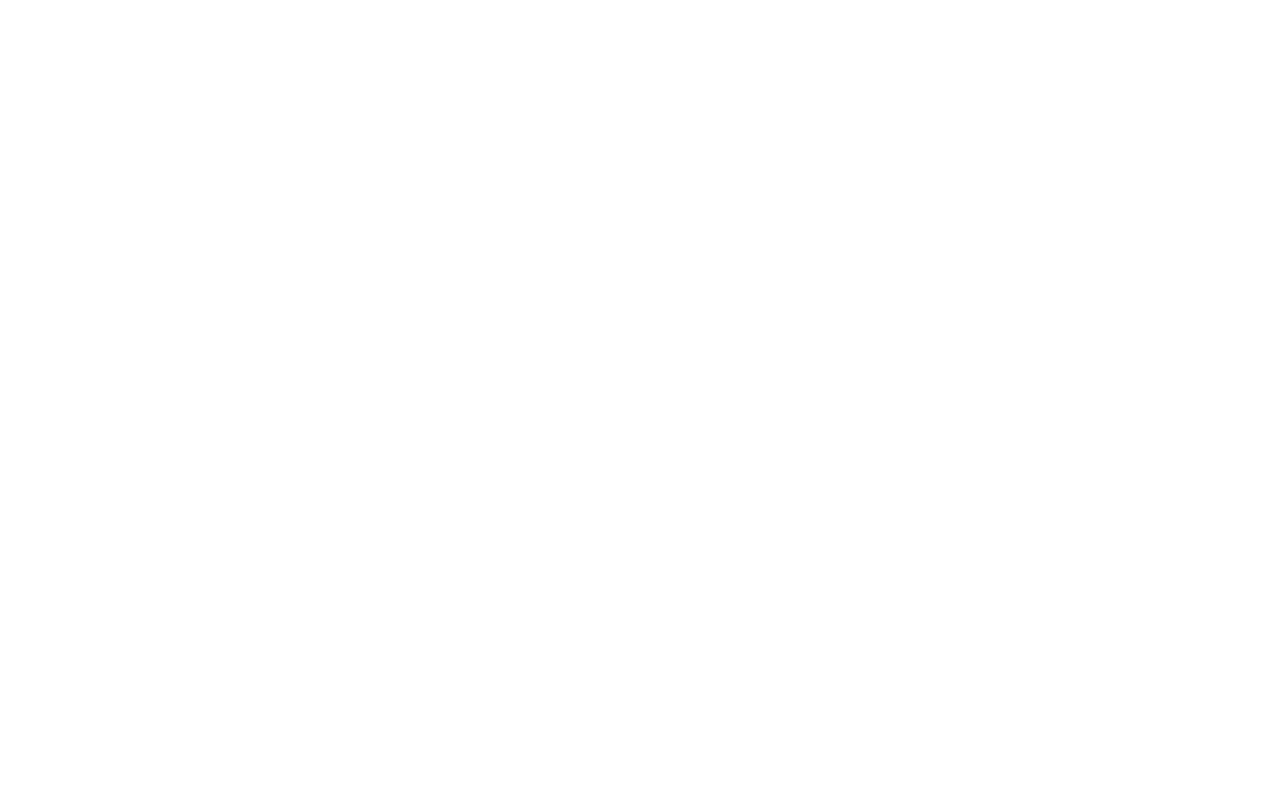
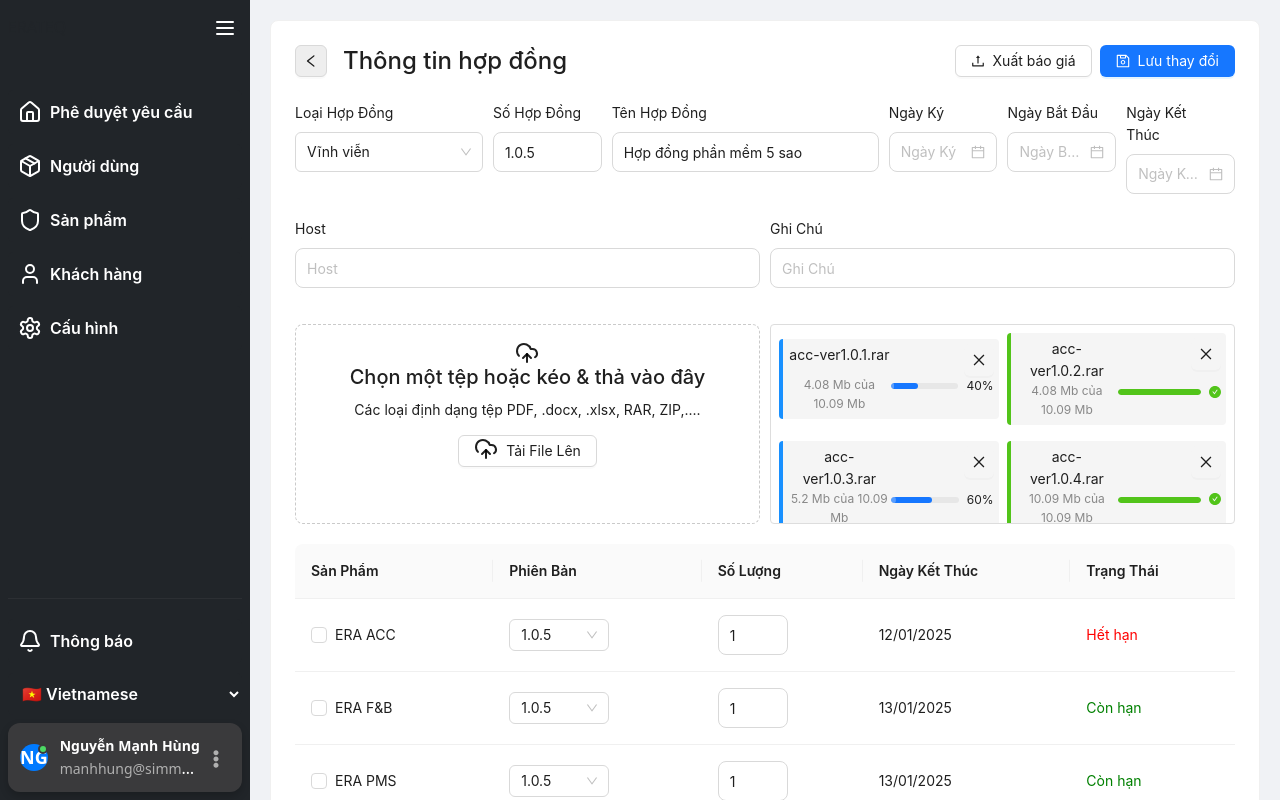
Before and after one commit to TinhNT852/erateq-admin-app, a React (Create React App) app: page /details in a window 1280 px wide. Before the commit this address had no page. Built offline with nearby package versions, Linux system fonts and the light colour scheme.

Commit message:
init contract

```diff
--- a/src/App.js
+++ b/src/App.js
@@ -7,6 +7,7 @@
 import DashBoard from "./components/navigate/DashBoard";
 import ProductsPage from "./components/product/ProductPage";
 import CustomerTable from "./components/userlist/CustomerTable";
+import ContractDetails from "./components/userlist/contract/ContractDetails";
 
 function App() {
   return (
@@ -24,8 +25,8 @@
           </Route>
 
           <Route path="/products" element={<ProductsPage />} />
-
           <Route path="customers" element={<CustomerTable />} />
+          <Route path="/details" element={<ContractDetails />} />
           {/* <Route path="settings" element={<SettingsPage />} />
           <Route path="notification" element={<NotificationPage />} /> */}
         </Route>
--- a/src/components/navigate/DashBoard.jsx
+++ b/src/components/navigate/DashBoard.jsx
@@ -23,8 +23,8 @@
   ];
 
   const languages = [
+    { name: "Vietnamese", logo: "🇻🇳" },
     { name: "English", logo: "🇺🇸" },
-    { name: "Vietnamese", logo: "🇻🇳" },
     { name: "French", logo: "🇫🇷" },
     { name: "German", logo: "🇬🇧" },
   ];
--- a/src/components/userlist/CustomerTable.jsx
+++ b/src/components/userlist/CustomerTable.jsx
@@ -45,6 +45,7 @@
     console.log("Thông tin item được click:", record);
     navigate('./detail', { state: { item: record }});
   };
+
 
   const columns = [
     {
--- /dev/null
+++ b/src/components/userlist/contract/ContractDetails.css
@@ -0,0 +1,95 @@
+.contract-container {
+    width: auto;;
+    margin: auto;
+  }
+
+  .form-grid {
+    display: grid;
+    grid-template-columns: repeat(6, 1fr);
+    gap: 12px;
+    margin-bottom: 16px;
+  }
+
+  .full-width {
+    width: 100%;
+    margin-bottom: 12px;
+  }
+
+  .upload-form{
+    display: grid;
+    grid-template-columns: repeat(2, 1fr);
+    width: 100%;
+    gap: 10px;
+    text-align: center;
+    justify-content: center;
+    margin-bottom: 20px;
+  }
+
+  .upload-section {
+    border: 1px dashed #cacaca;
+    padding: 16px;
+    text-align: center;
+    border-radius: 8px;
+    gap: 8px;
+    width: 100%;
+  }
+  .file-list {
+    gap: 8px;
+    display: grid;
+    grid-template-columns: repeat(2, 1fr);
+    width: 100%;
+    max-height: 200px;
+    align-items: center;
+    overflow-y: auto;
+    border: 1px solid #ddd;
+    padding: 8px;
+    border-radius: 4px;
+  }
+
+  .file-item {
+    display: grid;
+    height: auto;
+    grid-template-columns: repeat(2, 1fr);
+    background: #f5f5f5;
+    padding: 5px;
+    border-radius: 4px;
+    margin-bottom: 8px;
+  }
+
+  .file-size {
+    font-size: 12px;
+    color: #888;
+  }
+
+  .file-item.uploading {
+    border-left: 4px solid #1890ff;
+  }
+
+  .file-item.done {
+    border-left: 4px solid #52c41a;
+  }
+
+  .form-header{
+    display: flex;
+    align-items: center;
+    margin: 0 0 25px 0;
+    gap: 16px;
+  }
+
+  .close-button{
+    border: none;
+    background-color: #f5f5f5;
+    justify-self: end;
+    width: 25%;
+  }
+
+.group-header-h4{
+  margin-bottom: 0;
+}
+
+  .button-group {
+    display: flex;
+    margin-left: auto;
+    align-self: center;
+    gap: 8px;
+  }
--- /dev/null
+++ b/src/components/userlist/contract/ContractDetails.jsx
@@ -0,0 +1,154 @@
+import React, { useState } from "react";
+import { Button, Input, DatePicker, Select, Upload, Table, Checkbox, Card, Progress, Form, Row, Col } from "antd";
+import { CloseOutlined, FileZipOutlined, LeftOutlined, SaveOutlined, UploadOutlined } from "@ant-design/icons";
+import "./ContractDetails.css";
+import { UploadCloudIcon } from "lucide-react";
+
+const { Option } = Select;
+
+const ContractDetails = () => {
+  const [fileList, setFileList] = useState([
+    { icon: <FileZipOutlined />, name: "acc-ver1.0.1.rar", size: "4.08 Mb của 10.09 Mb", status: "uploading", progress: 40 },
+    { icon: <FileZipOutlined />, name: "acc-ver1.0.2.rar", size: "4.08 Mb của 10.09 Mb", status: "done", progress: 100 },
+    { icon: <FileZipOutlined />, name: "acc-ver1.0.3.rar", size: "5.2 Mb của 10.09 Mb", status: "uploading", progress: 60 },
+    { icon: <FileZipOutlined />, name: "acc-ver1.0.4.rar", size: "10.09 Mb của 10.09 Mb", status: "done", progress: 100 },
+  ]);
+
+  const handleDelete = (name) => {
+    const updatedFileList = fileList.filter((file) => file.name !== name);
+    setFileList(updatedFileList);
+  };
+
+  const columns = [
+    {
+      title: "Sản Phẩm",
+      dataIndex: "product",
+      render: (text) => <Checkbox>{text}</Checkbox>,
+    },
+    {
+      title: "Phiên Bản",
+      dataIndex: "version",
+      render: () => (
+        <Select defaultValue="1.0.5" style={{ width: 100 }}>
+          <Option value="1.0.5">1.0.5</Option>
+        </Select>
+      ),
+    },
+    {
+      title: "Số Lượng",
+      dataIndex: "quantity",
+      render: () => <Input defaultValue={1} type="number" style={{ width: 70 }} />,
+    },
+    {
+      title: "Ngày Kết Thúc",
+      dataIndex: "endDate",
+    },
+    {
+      title: "Trạng Thái",
+      dataIndex: "status",
+      render: (status) => (
+        <span style={{ color: status === "Hết hạn" ? "red" : "green" }}>{status}</span>
+      ),
+    },
+  ];
+
+  const data = [
+    { key: 1, product: "ERA ACC", endDate: "12/01/2025", status: "Hết hạn" },
+    { key: 2, product: "ERA F&B", endDate: "13/01/2025", status: "Còn hạn" },
+    { key: 3, product: "ERA PMS", endDate: "13/01/2025", status: "Còn hạn" },
+  ];
+
+  return (
+    <Card className="contract-container">
+      <div className="form-header">
+        <Button icon={<LeftOutlined />} className="custom-button-header" style={{ backgroundColor: "#eee" }}></Button>
+        <h4 className="group-header-h4">Thông tin hợp đồng</h4>
+        <div className="button-group">
+          <Button icon={<UploadOutlined />}>Xuất báo giá</Button>
+          <Button type="primary" icon={<SaveOutlined />}>Lưu thay đổi</Button>
+        </div>
+      </div>
+      <Form layout="vertical">
+        <Row gutter={10}>
+          <Col span={5}>
+            <Form.Item label="Loại Hợp Đồng" rules={[{ required: true }]}>
+              <Select defaultValue="Vĩnh viễn" style={{ width: '100%', height: '40px' }}>
+                <Option value="Vĩnh viễn" icon={<UploadOutlined />}>Vĩnh viễn</Option>
+                <Option value="Tạm thời">Tạm thời</Option>
+              </Select>
+            </Form.Item>
+          </Col>
+          <Col span={3}>
+            <Form.Item label="Số Hợp Đồng">
+              <Input placeholder="Số Hợp Đồng" defaultValue="1.0.5" />
+            </Form.Item>
+          </Col>
+          <Col span={7}>
+            <Form.Item label="Tên Hợp Đồng">
+              <Input placeholder="Tên Hợp Đồng" defaultValue="Hợp đồng phần mềm 5 sao" />
+            </Form.Item>
+          </Col>
+          <Col span={3}>
+            <Form.Item label="Ngày Ký">
+              <DatePicker placeholder="Ngày Ký" style={{ width: '100%' }} />
+            </Form.Item>
+          </Col>
+          <Col span={3}>
+            <Form.Item label="Ngày Bắt Đầu">
+              <DatePicker placeholder="Ngày Bắt Đầu" style={{ width: '100%' }} />
+            </Form.Item>
+          </Col>
+          <Col span={3}>
+            <Form.Item label="Ngày Kết Thúc">
+              <DatePicker placeholder="Ngày Kết Thúc" style={{ width: '100%' }} />
+            </Form.Item>
+          </Col>
+        </Row>
+        <Row gutter={10}>
+          <Col span={12}>
+            <Form.Item label="Host">
+              <Input placeholder="Host" className="full-width" />
+            </Form.Item>
+          </Col>
+          <Col span={12}>
+            <Form.Item label="Ghi Chú">
+              <Input placeholder="Ghi Chú" className="full-width" />
+            </Form.Item>
+          </Col>
+        </Row>
+      </Form>
+      <div className="upload-form">
+        <div className="upload-section">
+          <Upload>
+            <UploadCloudIcon style={{ width: "auto" }} />
+            <h5>Chọn một tệp hoặc kéo & thả vào đây</h5>
+            <p>Các loại định dạng tệp PDF, .docx, .xlsx, RAR, ZIP,....</p>
+            <Button icon={<UploadCloudIcon style={{ width: "auto" }} />}>Tải File Lên</Button>
+          </Upload>
+        </div>
+        <div className="file-list">
+          {fileList.map((file, index) => (
+            <div key={index} className={`file-item ${file.status}`}>
+              <span>{file.name}</span>
+              <Button
+                className="close-button"
+                onClick={() => handleDelete(file.name)}
+              >
+                <CloseOutlined />
+              </Button>
+              <span className="file-size">{file.size}</span>
+              <Progress
+                percent={file.progress}
+                size="small"
+                status={file.status === "done" ? "success" : "active"}
+              />
+            </div>
+          ))}
+        </div>
+      </div>
+      <Table columns={columns} dataSource={data} pagination={false} />
+    </Card>
+  );
+};
+
+export default ContractDetails;
--- a/src/components/userlist/form/AdvancedSearchForm.jsx
+++ b/src/components/userlist/form/AdvancedSearchForm.jsx
@@ -48,9 +48,9 @@
               <Button type="primary" htmlType="submit">Search</Button>
               <Button onClick={() => form.resetFields()}>Clear</Button>
               <Button type="default" onClick={() => setModalVisible(true)}>Thêm Khách Hàng</Button>
-              <a className="toggleLink" onClick={() => setExpand(!expand)}>
+              <button className="toggleLink" onClick={() => setExpand(!expand)}>
                 <DownOutlined rotate={expand ? 180 : 0} /> Collapse
-              </a>
+              </button>
             </Space>
           </div>
         </Form>
--- a/src/components/userlist/form/ModalForm.jsx
+++ b/src/components/userlist/form/ModalForm.jsx
@@ -156,7 +156,7 @@
         </Row>
         <div className="form-actions">
           <Button onClick={onClose}>Đóng</Button>
-          <Button type="primary" htmlType="submit">Thêm phiên bản</Button>
+          <Button type="primary" htmlType="submit">Thêm khách hàng</Button>
         </div>
       </Form>
     </Modal>
```
